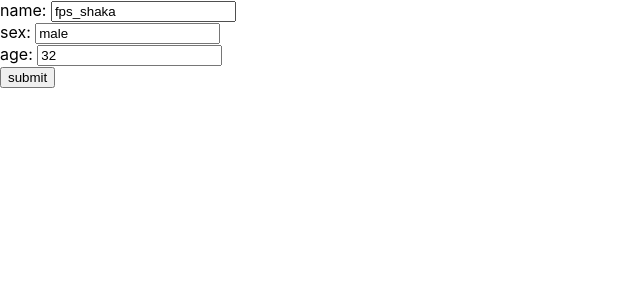
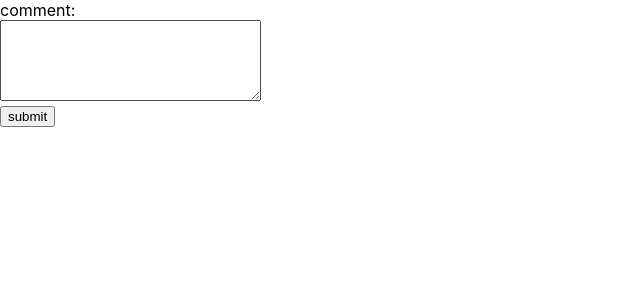
Before and after one commit to Y0hri12/react-intro, a React (Create React App) app: page / in a window 1280 px wide. Shown: the top 300 px of the page, without its empty margins (0-640 px from the left). Built offline with nearby package versions, Linux system fonts and the light colour scheme.

Commit message:
add Textarea #3

```diff
--- /dev/null
+++ b/src/components/FormTextarea.tsx
@@ -0,0 +1,37 @@
+import { useState } from 'react';
+
+export default function FormTextarea() {
+  // Stateを初期化
+  const [form, setForm] = useState({
+    comment: '',
+  });
+
+  // テキストエリアの変更時に入力層をStateに反映
+  const handleForm = (e: React.ChangeEvent<HTMLTextAreaElement>) => {
+    setForm({ ...form, [e.target.name]: e.target.value });
+  };
+
+  // 送信ボタンクリック時にログにメッセージを出力
+  const show = () => {
+    console.log(`comment: ${form.comment}`);
+  };
+
+  return (
+    <form>
+      <label htmlFor="comment">comment: </label>
+      <br />
+      <textarea
+        id="comment"
+        name="comment"
+        cols={30}
+        rows={5}
+        value={form.comment}
+        onChange={handleForm}
+      />
+      <br />
+      <button type="button" onClick={show}>
+        submit
+      </button>
+    </form>
+  );
+}
--- a/src/index.tsx
+++ b/src/index.tsx
@@ -6,14 +6,15 @@
 import StateParent from './components/StateParent';
 // import EventPoint from './components/EventPoint';
 // import StateForm from './components/StateForm';
-import StateFormUC from './components/StateFormUC';
+// import StateFormUC from './components/StateFormUC';
+import FormTextarea from './components/FormTextarea';
 
 const root = ReactDOM.createRoot(
   document.getElementById('root') as HTMLElement
 );
 root.render(
   <React.StrictMode>
-    <StateFormUC />
+    <FormTextarea />
   </React.StrictMode>
 );
 
```
